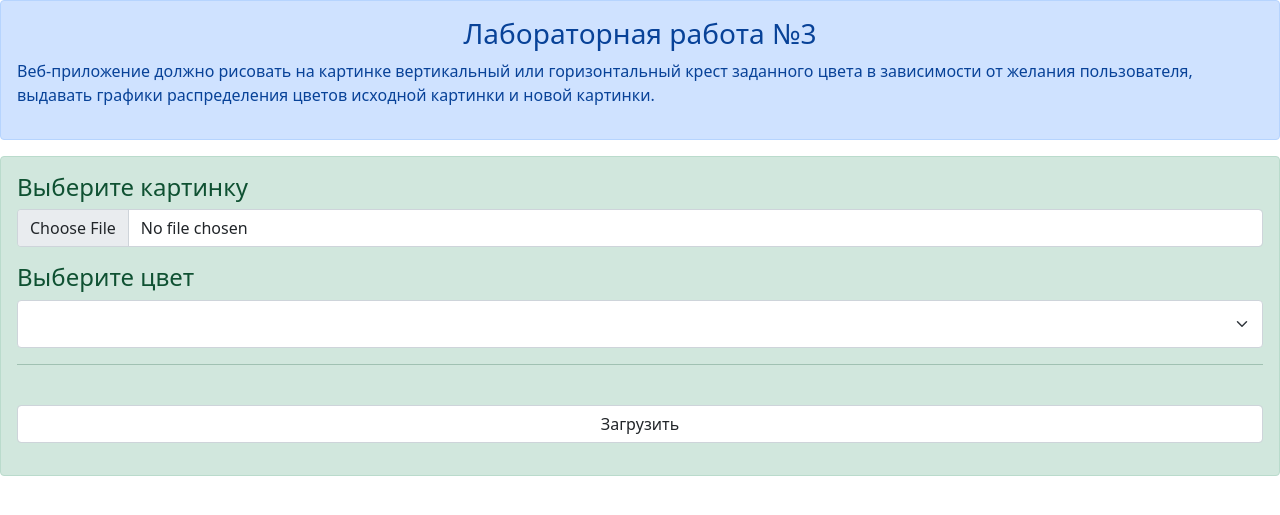
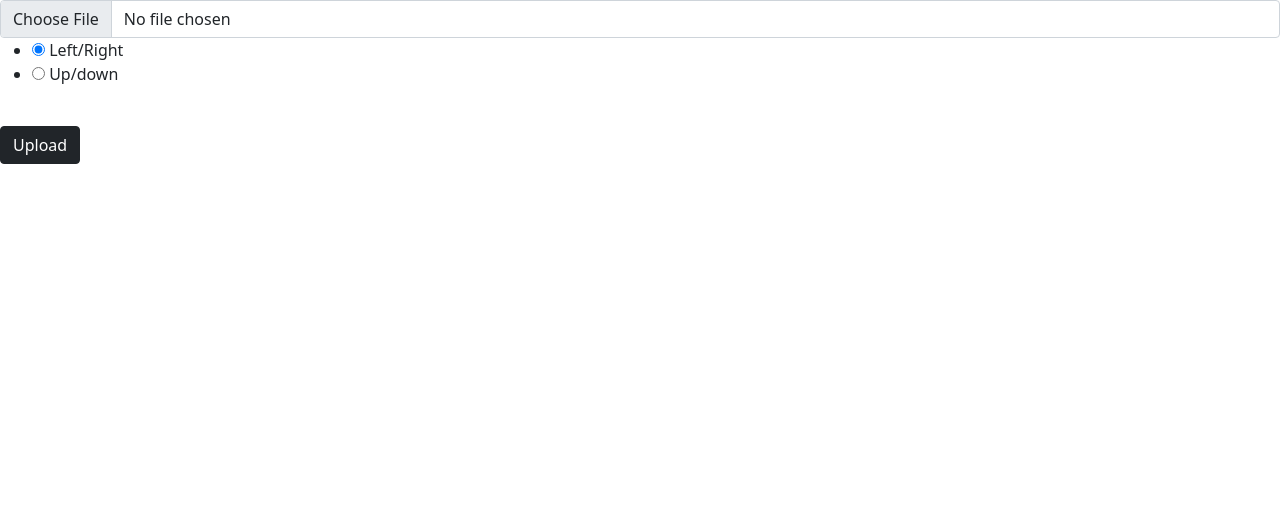
Before and after one commit to cold100/lab3agafonov, a Flask app: template picture-crusade/templates/index.html in a window 1280 px wide. Shown: the top 515 px of the page. Run offline with Flask 2, Linux system fonts and the light colour scheme; the template is opened without the code that fills it: values that come from a table or form of the project are taken from there, others are empty; parts of the project's set-up code (start-up, migrations or seed data) failed here and were passed over; some libraries are stand-ins or nearby versions.

Commit message:
Add files via upload

```diff
--- a/picture-crusade/templates/index.html
+++ b/picture-crusade/templates/index.html
@@ -1,35 +1,18 @@
-<!doctype html>
+<!DOCTYPE html>
+<html lang="en">
 <head>
-    <title>3-я лаба</title>
-    <script   src="https://code.jquery.com/jquery-3.2.1.js"></script>
-    <link href="https://cdn.jsdelivr.net/npm/bootstrap@5.0.0/dist/css/bootstrap.min.css" rel="stylesheet" integrity="sha384-wEmeIV1mKuiNpC+IOBjI7aAzPcEZeedi5yW5f2yOq55WWLwNGmvvx4Um1vskeMj0" crossorigin="anonymous">
+    <meta charset="UTF-8">
+    <title>Главная</title>
+    <link href="https://cdn.jsdelivr.net/npm/bootstrap@5.0.1/dist/css/bootstrap.min.css" rel="stylesheet" integrity="sha384-+0n0xVW2eSR5OomGNYDnhzAbDsOXxcvSN1TPprVMTNDbiYZCxYbOOl7+AMvyTG2x" crossorigin="anonymous">
 </head>
-
 <body>
-    <div class="alert alert-primary" role="alert">
-        <h3 class="alert-heading" align="center">Лабораторная работа №3</h3>
-        <p>     Веб-приложение должно рисовать на картинке вертикальный или
-            горизонтальный крест заданного цвета в зависимости от желания пользователя,
-            выдавать графики распределения цветов исходной картинки и новой картинки.</p>
-    </div>
-    <div class="alert alert-success" role="alert">
-    <h4>Выберите картинку</h4>
-    <form action="" method=post enctype=multipart/form-data>
-        {{ form.csrf_token }}
-        <div class="mb-3">
-            <p><input class="form-control" type=file  name=file id="file"></p>
-            <h4>Выберите цвет</h4>
-            <select id="cl" class="form-select form-select-lg mb-3" aria-label=".form-select-lg example" name="colour" method="GET" action="/">
-                <option value="{{colours[0]}}" selected>{{colours[0]}}</option>
-                    {% for colour in colours[1:] %}
-                <option value="{{colour}}">{{colour}}</option>
-                    {% endfor %}
-            </select>
-            <hr>
-            {{form.recaptcha()}}
-            <br>
-            <input id="upload" class="form-control" type=submit value="Загрузить">
-        </div>
+    <form method=post enctype=multipart/form-data>
+        <input type=file class="form-control" name=file>
+        {{form.csrf_token()}}
+        {{form.choice(class="form-check-label") }}
+        {{form.recaptcha()}}
+        <br>
+        <input type=submit class="btn btn-dark" value=Upload>
     </form>
-    </div>
 </body>
+</html>
```
Also changed, not shown: picture-crusade/templates/image.html (+35 -38 lines).
